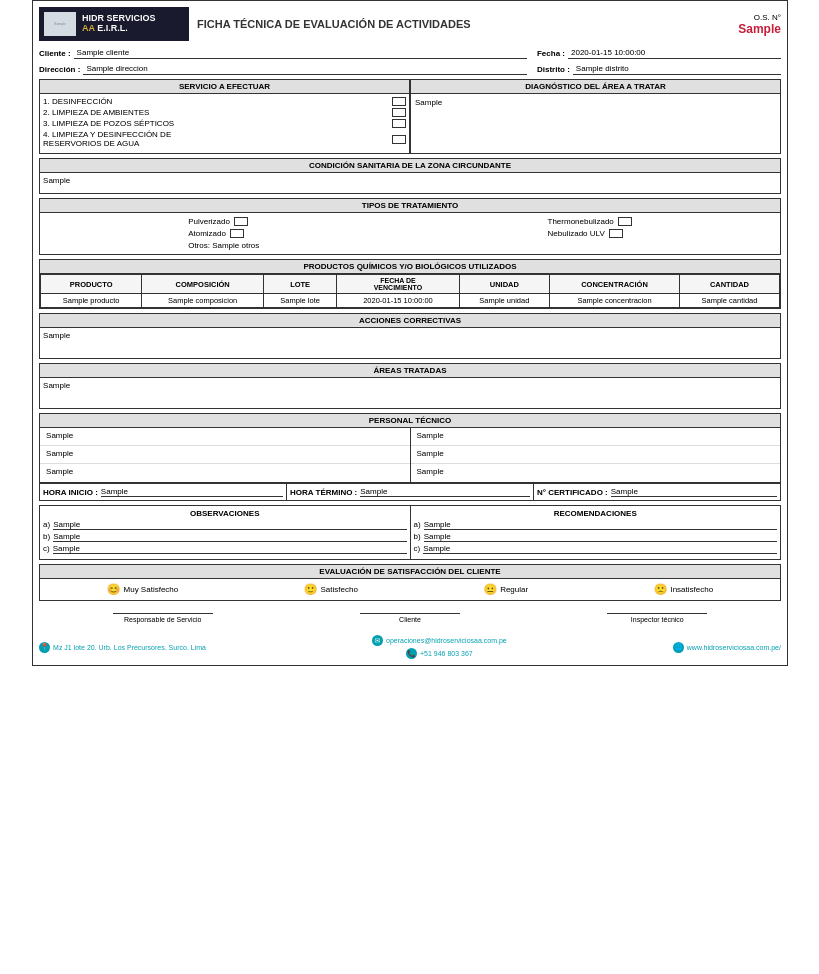
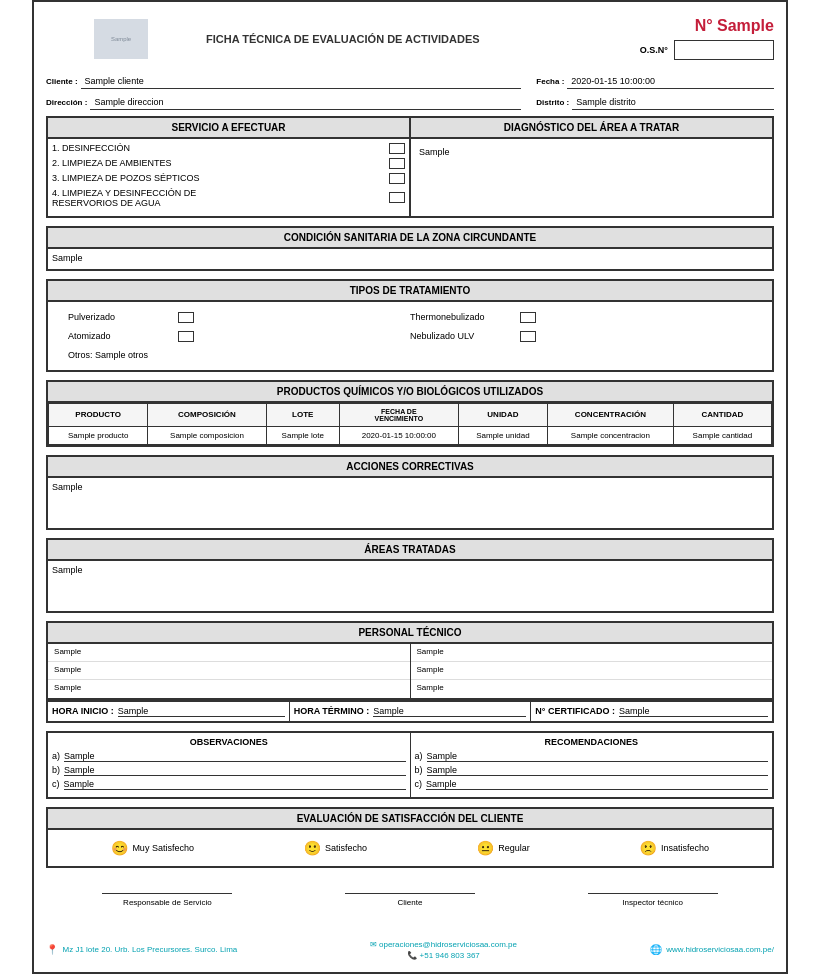
Before and after one commit to stichgio/0752, a Python web app: template backend/fichas_tecnicas/templates/ficha_tecnica.html in a window 1280 px wide. Shown: the whole page, without its empty margins (230-1049 px from the left). Before the commit the page ends 666 px from the top, so only its background shows below. Run offline with Jinja, Linux system fonts and the light colour scheme; the template is opened without the code that fills it: most values are stand-ins (such as "Sample title", 1, 10 or a date in 2020); grey boxes marked "Sample" are stand-in pictures.

Commit message:
feat: update fichas tecnicas templates and frontend components

```diff
--- a/backend/fichas_tecnicas/templates/ficha_tecnica.html
+++ b/backend/fichas_tecnicas/templates/ficha_tecnica.html
@@ -26,51 +26,31 @@
         .container {
             max-width: 200mm;
             margin: 0 auto;
-            border: 1.5px solid #333;
-            padding: 6px;
+            border: 2px solid #333;
+            padding: 12px;
         }
 
         .header {
             display: flex;
             align-items: center;
-            margin-bottom: 6px;
-            gap: 8px;
+            margin-bottom: 10px;
+            gap: 10px;
         }
 
         .logo {
-            background: #1a1a2e;
+            background: #ffffff;
             padding: 5px;
             display: flex;
             align-items: center;
-            gap: 6px;
-            color: white;
+            justify-content: center;
             min-width: 150px;
+            min-height: 45px;
         }
 
         .logo img {
-            max-width: 32px;
-            max-height: 32px;
-        }
-
-        .logo-icon {
-            width: 28px;
-            height: 28px;
-            background: #d4af37;
-            border-radius: 50%;
-            display: flex;
-            align-items: center;
-            justify-content: center;
-            font-size: 14px;
-        }
-
-        .logo-text {
-            font-size: 9px;
-            font-weight: bold;
-            line-height: 1.1;
-        }
-
-        .logo-text span {
-            color: #d4af37;
+            max-width: 140px;
+            max-height: 40px;
+            object-fit: contain;
         }
 
         .title-section {
@@ -84,23 +64,45 @@
         }
 
         .form-number {
-            text-align: right;
-        }
-
-        .form-number-label {
-            font-size: 8px;
+            display: flex;
+            flex-direction: column;
+            align-items: flex-end;
+            min-width: 140px;
         }
 
         .form-number-value {
             color: #c41e3a;
-            font-size: 12px;
+            font-size: 16px;
             font-weight: bold;
+            margin-bottom: 5px;
+        }
+
+        .form-number-field {
+            display: flex;
+            align-items: center;
+            gap: 6px;
+        }
+
+        .form-number-label {
+            font-size: 9px;
+            font-weight: bold;
+        }
+
+        .form-number-box {
+            border: 1px solid #333;
+            min-width: 100px;
+            height: 20px;
+            padding: 2px 6px;
+            font-size: 9px;
+            display: flex;
+            align-items: center;
+            background: #ffffff;
         }
 
         .info-row {
             display: flex;
-            gap: 10px;
-            margin-bottom: 4px;
+            gap: 15px;
+            margin-bottom: 6px;
         }
 
         .info-field {
@@ -126,23 +128,23 @@
         .info-field .value {
             border-bottom: 1px solid #333;
             flex: 1;
-            padding: 1px 3px;
-            font-size: 8px;
-            min-height: 11px;
+            padding: 2px 4px;
+            font-size: 9px;
+            min-height: 14px;
         }
 
         .section {
-            border: 1.5px solid #333;
-            margin-bottom: 4px;
+            border: 2px solid #333;
+            margin-bottom: 8px;
         }
 
         .section-header {
             background: #e0e0e0;
-            padding: 2px;
+            padding: 4px;
             text-align: center;
             font-weight: bold;
-            font-size: 8px;
-            border-bottom: 1.5px solid #333;
+            font-size: 10px;
+            border-bottom: 2px solid #333;
         }
 
         .section-content {
@@ -163,25 +165,25 @@
         }
 
         .service-list {
-            padding: 3px;
+            padding: 4px;
         }
 
         .service-item {
             display: flex;
             justify-content: space-between;
             align-items: center;
-            margin-bottom: 2px;
-            font-size: 8px;
+            margin-bottom: 4px;
+            font-size: 9px;
         }
 
         .checkbox {
-            width: 14px;
-            height: 9px;
+            width: 16px;
+            height: 11px;
             border: 1px solid #333;
-            display: inline-block;
-            text-align: center;
-            font-size: 7px;
-            line-height: 8px;
+            display: inline-flex;
+            align-items: center;
+            justify-content: center;
+            font-size: 8px;
         }
 
         .checkbox.checked {
@@ -190,28 +192,31 @@
         }
 
         .diagnostic-area {
-            padding: 4px;
-            min-height: 45px;
-            font-size: 8px;
+            padding: 8px;
+            min-height: 70px;
+            font-size: 9px;
         }
 
         .treatment-types {
             display: flex;
-            justify-content: space-around;
-            padding: 4px;
+            padding: 10px 20px;
         }
 
         .treatment-column {
+            flex: 1;
             display: flex;
             flex-direction: column;
-            gap: 3px;
+            gap: 8px;
         }
 
         .treatment-item {
             display: flex;
             align-items: center;
-            gap: 4px;
-            font-size: 8px;
+            font-size: 9px;
+        }
+
+        .treatment-item span:first-child {
+            width: 110px;
         }
 
         table {
@@ -221,34 +226,35 @@
 
         th, td {
             border: 1px solid #333;
-            padding: 2px;
+            padding: 4px;
             text-align: center;
-            font-size: 7.5px;
+            font-size: 8px;
         }
 
         th {
             background: #f5f5f5;
             font-weight: bold;
+            font-size: 8px;
         }
 
         .text-area {
-            min-height: 30px;
-            padding: 3px;
-            font-size: 8px;
+            min-height: 50px;
+            padding: 4px;
+            font-size: 9px;
         }
 
         .time-row {
             display: flex;
-            border-top: 1.5px solid #333;
+            border-top: 2px solid #333;
         }
 
         .time-field {
             flex: 1;
-            padding: 3px;
+            padding: 4px;
             border-right: 1px solid #333;
             display: flex;
             align-items: center;
-            gap: 3px;
+            gap: 4px;
         }
 
         .time-field:last-child {
@@ -257,13 +263,13 @@
 
         .time-field label {
             font-weight: bold;
-            font-size: 8px;
+            font-size: 9px;
         }
 
         .time-field .value {
             border-bottom: 1px solid #333;
             flex: 1;
-            font-size: 8px;
+            font-size: 9px;
         }
 
         .obs-rec {
@@ -272,7 +278,7 @@
 
         .obs-rec > div {
             flex: 1;
-            padding: 3px;
+            padding: 4px;
         }
 
         .obs-rec > div:first-child {
@@ -282,30 +288,30 @@
         .obs-rec-header {
             font-weight: bold;
             text-align: center;
-            margin-bottom: 2px;
-            font-size: 8px;
+            margin-bottom: 4px;
+            font-size: 9px;
         }
 
         .obs-item {
             display: flex;
-            gap: 3px;
-            margin-bottom: 2px;
+            gap: 4px;
+            margin-bottom: 3px;
         }
 
         .obs-item span {
-            font-size: 8px;
+            font-size: 9px;
         }
 
         .obs-item .value {
             flex: 1;
             border-bottom: 1px solid #333;
-            font-size: 8px;
+            font-size: 9px;
         }
 
         .personal-tecnico-grid {
             display: flex;
             width: 100%;
-            border-bottom: 1.5px solid #333;
+            border-bottom: 2px solid #333;
         }
 
         .personal-col {
@@ -332,32 +338,31 @@
         .satisfaction {
             display: flex;
             justify-content: space-around;
-            padding: 4px;
+            padding: 8px;
         }
 
         .satisfaction-item {
             display: flex;
             align-items: center;
-            gap: 3px;
-            font-size: 8px;
+            gap: 4px;
+            font-size: 9px;
+            padding: 2px 6px;
+            border-radius: 3px;
         }
 
         .satisfaction-item.selected {
             font-weight: bold;
             background: #e0e0e0;
-            padding: 1px 4px;
-            border-radius: 2px;
         }
 
         .smiley {
-            font-size: 11px;
+            font-size: 14px;
         }
 
         .signatures {
             display: flex;
             justify-content: space-around;
-            margin-top: 12px;
-            margin-bottom: 8px;
+            margin: 25px 0;
         }
 
         .signature {
@@ -365,41 +370,33 @@
         }
 
         .signature-line {
-            width: 100px;
+            width: 130px;
             border-top: 1px solid #333;
-            margin-bottom: 2px;
+            margin-bottom: 4px;
         }
 
         .signature-label {
-            font-size: 7px;
+            font-size: 8px;
         }
 
         .footer {
             display: flex;
             justify-content: space-between;
             align-items: center;
-            margin-top: 6px;
-            padding-top: 4px;
-            font-size: 7px;
+            margin-top: 15px;
+            padding-top: 8px;
+            font-size: 8px;
             color: #00a0b0;
         }
 
         .footer-item {
             display: flex;
             align-items: center;
-            gap: 3px;
+            gap: 4px;
         }
 
         .footer-icon {
-            width: 11px;
-            height: 11px;
-            background: #00a0b0;
-            border-radius: 50%;
-            display: flex;
-            align-items: center;
-            justify-content: center;
-            color: white;
-            font-size: 7px;
+            font-size: 10px;
         }
 
         @media print {
@@ -417,20 +414,17 @@
             <div class="logo">
                 {% if logo_left %}
                 <img src="{{ logo_left }}" alt="Logo">
-                {% else %}
-                <div class="logo-icon">H</div>
                 {% endif %}
-                <div class="logo-text">
-                    HIDR SERVICIOS<br>
-                    <span>AA</span> E.I.R.L.
-                </div>
             </div>
             <div class="title-section">
                 <div class="main-title">FICHA TÉCNICA DE EVALUACIÓN DE ACTIVIDADES</div>
             </div>
             <div class="form-number">
-                <div class="form-number-label">O.S. N°</div>
-                <div class="form-number-value">{{ ficha.os_numero or 'N° 00001' }}</div>
+                <div class="form-number-value">N° {{ ficha.os_numero|replace('OS-', '')|replace('-', '') if ficha.os_numero else '00000' }}</div>
+                <div class="form-number-field">
+                    <span class="form-number-label">O.S.N°</span>
+                    <div class="form-number-box"></div>
+                </div>
             </div>
         </div>
 
@@ -657,21 +651,15 @@
         <!-- Footer -->
         <div class="footer">
             <div class="footer-item">
-                <div class="footer-icon">📍</div>
+                <span class="footer-icon">📍</span>
                 <span>Mz J1 lote 20. Urb. Los Precursores. Surco. Lima</span>
             </div>
             <div style="text-align: center;">
-                <div class="footer-item" style="justify-content: center; margin-bottom: 2px;">
-                    <div class="footer-icon">✉</div>
-                    <span>operaciones@hidroserviciosaa.com.pe</span>
-                </div>
-                <div class="footer-item" style="justify-content: center;">
-                    <div class="footer-icon">📞</div>
-                    <span>+51 946 803 367</span>
-                </div>
+                <div style="margin-bottom: 2px;">✉ operaciones@hidroserviciosaa.com.pe</div>
+                <div>📞 +51 946 803 367</div>
             </div>
             <div class="footer-item">
-                <div class="footer-icon">🌐</div>
+                <span class="footer-icon">🌐</span>
                 <span>www.hidroserviciosaa.com.pe/</span>
             </div>
         </div>
--- a/frontend/src/components/tools/FichasTecnicas/FormPanel.tsx
+++ b/frontend/src/components/tools/FichasTecnicas/FormPanel.tsx
@@ -361,7 +361,11 @@ export default function FormPanel({
                 <fieldset className="border border-[#333] rounded p-3">
                     <legend className="text-xs text-[#00a0b0] px-2 font-bold">PERSONAL TÉCNICO</legend>
                     <div className="grid grid-cols-2 gap-2">
-                        {fichaData.personal_tecnico.map((persona, idx) => (
+                        {(Array.isArray(fichaData.personal_tecnico) ? fichaData.personal_tecnico :
+                          typeof fichaData.personal_tecnico === 'string' && fichaData.personal_tecnico ?
+                          fichaData.personal_tecnico.split('\n').slice(0, 6).concat(Array(6).fill('')).slice(0, 6) :
+                          ['', '', '', '', '', '']
+                        ).map((persona, idx) => (
                             <input
                                 key={idx}
                                 type="text"
--- a/frontend/tailwind.config.js
+++ b/frontend/tailwind.config.js
@@ -2,6 +2,8 @@
 export default {
     content: [
         "./index.html",
+        "./fichas-tecnicas.html",
+        "./technical-reports.html",
         "./src/**/*.{js,ts,jsx,tsx}",
     ],
     theme: {
```
Also changed, not shown: backend/data/fichas_tecnicas.json (+4 -4 lines), frontend/src/components/tools/FichasTecnicas/PreviewPanel.tsx (+90 -27 lines), frontend/vite.config.js (+8 -0 lines).
